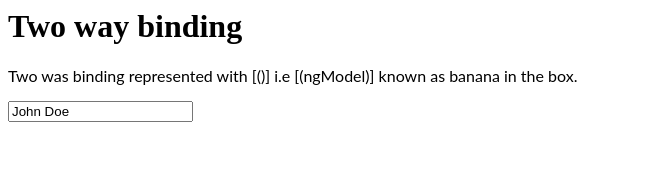
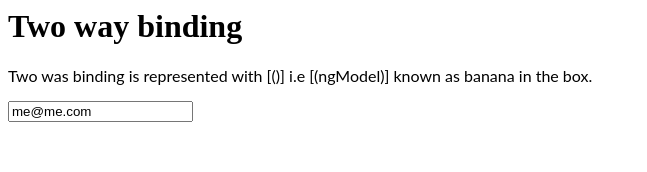
Before and after one commit to AnitaAO/angular-template-variable, an Angular app: page / in a window 1280 px wide. Shown: the top 172 px of the page, without its empty margins (0-647 px from the left). Built offline with nearby package versions, Linux system fonts and the light colour scheme.

Commit message:
1 file modified

```diff
--- a/src/app/app.component.ts
+++ b/src/app/app.component.ts
@@ -4,16 +4,16 @@ import { Component } from '@angular/core';
   selector: 'app-root',
   template: `
     <h1>{{ title }}</h1>
-    <p>Two was binding represented with [()] i.e [(ngModel)] known as banana in the box.<p>
-    <input [(ngModel)] ="name" (keyup.enter) = "onKeyUp()">
+    <p>Two was binding is represented with [()] i.e [(ngModel)] known as banana in the box.<p>
+    <input [(ngModel)] ="email" (keyup.enter) = "onKeyUp()">
   `,
   styleUrls: [ './app.component.css' ]
 })
 export class AppComponent  {
-  name = "John Doe";
+  email = "me@me.com";
   title = "Two way binding";
 
-  onKeyUp(email: any){
-    console.log(email)
+  onKeyUp(){
+    console.log(this.email)
   }
 }
```
